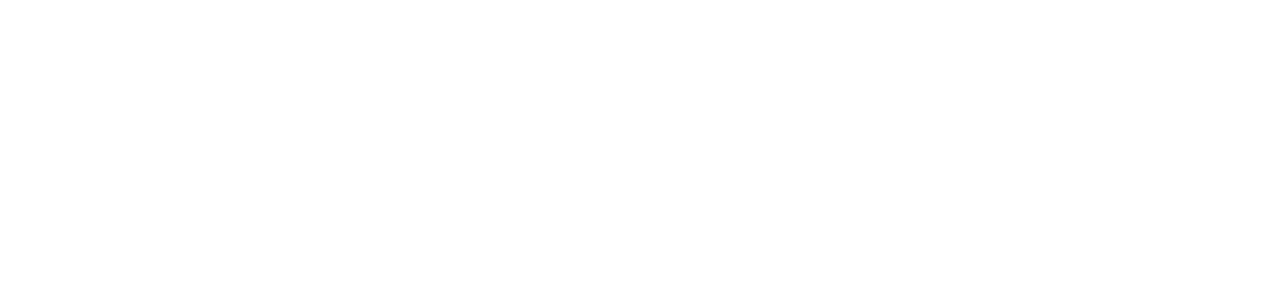
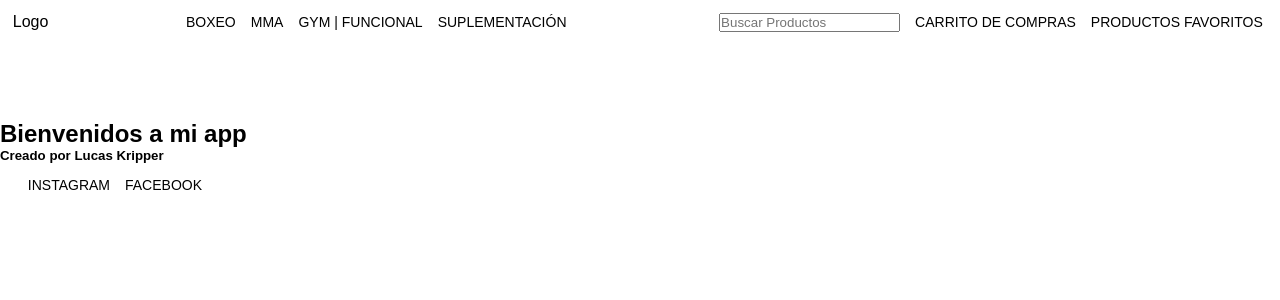
Before and after one commit to lucaskripper/React-KripperSport, a React (Create React App) app: page / in a window 1280 px wide. Shown: the top 300 px of the page. Built offline with nearby package versions, Linux system fonts and the light colour scheme.

Commit message:
Se creo la nav y se agrego unos estilos temporarios

```diff
--- a/src/App.js
+++ b/src/App.js
@@ -1,14 +1,14 @@
 import Header from "./Components/Header/Header";
+import Footer from "./Components/Footer/Footer";
+import Main from "./Components/Main/Main";
 const App = ()=>
 {
-    <>
-        <Header />
-        <main>
-            <h2>Bienvenidos a mi app</h2>
-        </main>
-        <footer>
-            <h5>Lucas Kripper</h5>
-        </footer>
-    </>
+    return (
+        <>
+            <Header/>
+            <Main/>
+            <Footer/>
+        </>
+    );
 };
 export default App;
--- /dev/null
+++ b/src/Components/Footer/Footer.js
@@ -0,0 +1,11 @@
+import Nav from "../Nav/Nav";
+const Footer = ()=>
+{
+    return (
+        <footer>
+            <h5>Creado por Lucas Kripper</h5>
+            <Nav menu ={false}/>
+        </footer>
+    );
+}
+export default Footer;
--- a/src/Components/Header/Header.js
+++ b/src/Components/Header/Header.js
@@ -1,19 +1,10 @@
+import Nav from "../Nav/Nav";
 const Header = () =>
 {
-    <header>
-        <nav>
-            <ul>
-                <li>
-                    <a href="#">Productos</a>
-                </li>
-                <li>
-                    <a href="#">Nosotros</a>
-                </li>
-                <li>
-                    <a href="#">Contacto</a>
-                </li>
-            </ul>
-        </nav>
-    </header>
+    return (
+        <header>
+            <Nav menu={true}/>
+        </header>
+    );
 }
 export default Header;
--- /dev/null
+++ b/src/Components/Main/Main.js
@@ -0,0 +1,9 @@
+const Main = ()=>
+{
+    return (
+        <main>
+                <h2>Bienvenidos a mi app</h2>
+            </main>
+    )
+}
+export default Main;
--- /dev/null
+++ b/src/Components/Nav/Nav.js
@@ -0,0 +1,55 @@
+const Nav = (prop)=>
+{
+    if(prop.menu)
+    {
+        return (
+            <nav>
+                <section> {/** Esta seccion es para poner en un lugar el logo que hace de boton de inicio */}
+                    <a href="https://google.com">Logo</a>
+                </section>
+                <ul>
+                    <li>
+                        <a href="https://google.com">Boxeo</a>
+                    </li>
+                    <li>
+                        <a href="https://google.com">MMA</a>
+                    </li>
+                    <li>
+                        <a href="https://google.com">Gym | Funcional</a>
+                    </li>
+                    <li>
+                        <a href="https://google.com">Suplementación</a>
+                    </li>
+                </ul>
+
+                <ul> {/** La idea de esta segunda lista es la de organzar de mejor forma la Nav */}
+                    <li>
+                        <input type="text" placeholder="Buscar Productos" />
+                    </li>
+                    <li>
+                        <a href="https://google.com">Carrito de compras</a>
+                    </li>
+                    <li>
+                        <a href="https://google.com">Productos Favoritos</a>
+                    </li>
+                </ul>
+            </nav>
+        );
+    }
+    else {/** Por el momento lo hice asi, pero no se si me convence */}
+    {
+        return(
+            <nav>
+                <ul>
+                    <li>
+                        <a href="https://google.com">Instagram</a>
+                    </li>
+                    <li>
+                        <a href="https://google.com">Facebook</a>
+                    </li>
+                </ul>
+            </nav>
+        );
+    }
+}
+export default Nav;
--- /dev/null
+++ b/src/index.css
@@ -0,0 +1,53 @@
+*
+{
+    margin: 0;
+    padding: 0;
+    font-family: Arial, Helvetica, sans-serif;
+}
+a
+{
+    text-decoration: none;
+    color: black;
+}
+ul
+{
+    list-style: none;
+}
+header
+{
+    width: 100%;
+    height: 120px;
+}
+nav
+{
+    display: flex;
+    width: 100%;
+    justify-content: space-between;
+    align-items: center;
+    margin: 1%;
+    position: fixed;
+}
+
+nav ul
+{
+    display: flex;
+    justify-content: center;
+    flex-wrap: wrap;
+    list-style: none;
+    margin: 0 30px 0 0;
+    padding-left: 0;
+    height: 100%;
+}
+nav ul li
+{
+    display: inline-block;
+    list-style: none;
+}
+nav ul li a
+{
+    color: black;
+    text-decoration: none;
+    font-size: 14px;
+    text-transform: uppercase;
+    padding-left: 15px;
+}
--- a/src/index.js
+++ b/src/index.js
@@ -1,6 +1,8 @@
 import React from 'react';
 import ReactDOM from 'react-dom/client';
 import App from './App';
+import './index.css';
+
 
 
 const root = ReactDOM.createRoot(document.getElementById('root'));
```
